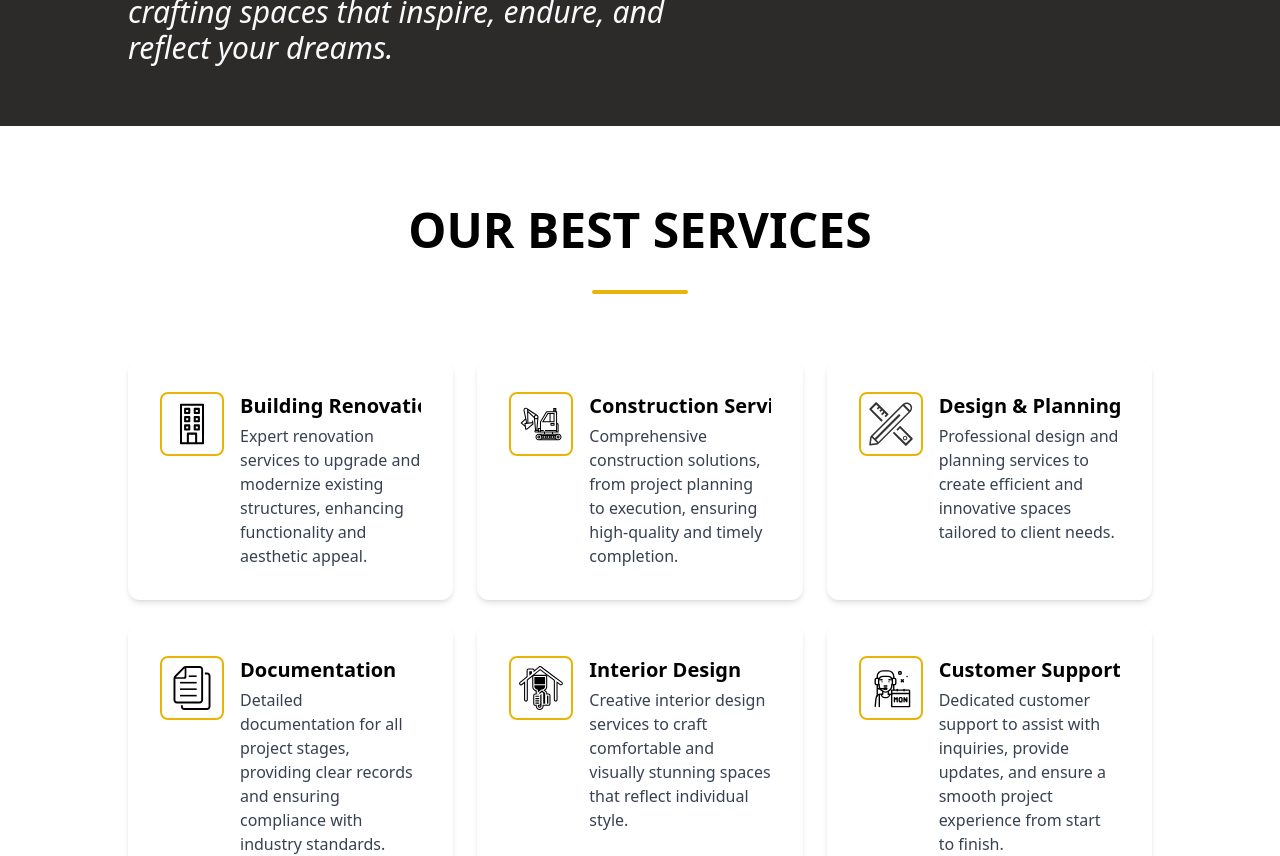
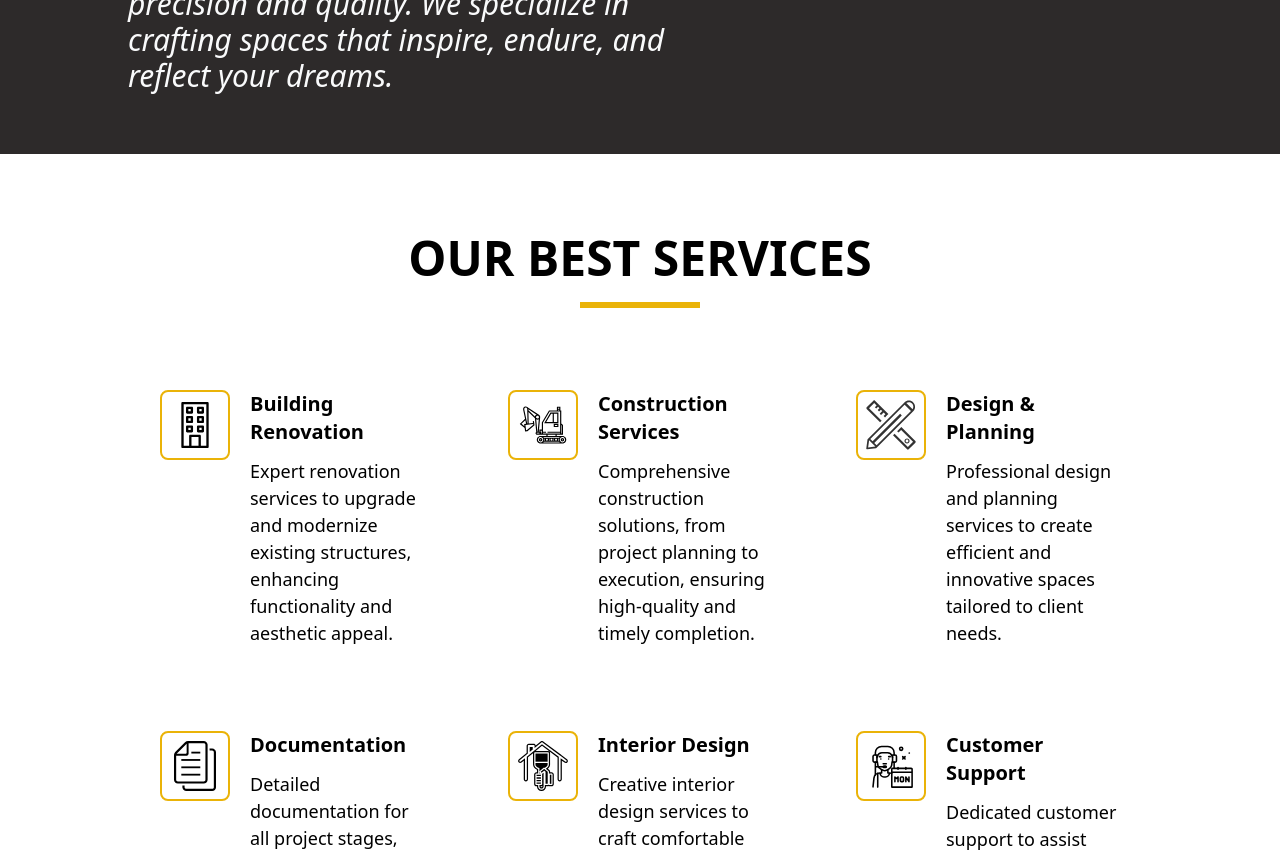
Before and after one commit to tahasyeed/construction-site, a React (Vite) app: page / in a window 1280 px wide. Shown: the part 1820-2676 px from the top of the page. Built offline with nearby package versions, Linux system fonts and the light colour scheme.

Commit message:
hero setting

```diff
--- a/src/sections/Services.jsx
+++ b/src/sections/Services.jsx
@@ -1,65 +1,65 @@
-// import React from 'react';
-// import {motion} from 'framer-motion'
-// import { slideUpVariants , zoomInVariants } from './animation';
-// import { allservices } from '../export';
+import React from 'react';
+import {motion} from 'framer-motion'
+import { slideUpVariants , zoomInVariants } from './animation';
+import { allservices } from '../export';
 
-// const Services = () => {
-//     return (
-//         <div id='services' className='w-full bg-white'>
-//             <motion.div
-//             initial="hidden"
-//             whileInView="visible"
-//             variants={slideUpVariants}
-//             className='lg:w-[80%] w-[90%] m-auto py-[60px] flex flex-col justify-between items-center gap-[20px]'
+const Services = () => {
+    return (
+        <div id='services' className='w-full bg-white'>
+            <motion.div
+            initial="hidden"
+            whileInView="visible"
+            variants={slideUpVariants}
+            className='lg:w-[80%] w-[90%] m-auto py-[60px] flex flex-col justify-between items-center gap-[20px]'
 
-//             >
-//                 <motion.h3
-//                 variants={slideUpVariants}
-//                 className='text-yellow-500 text-2xl uppercase'
-//                 >
-//                     {/* Special Offer */}
-//                 </motion.h3>
-//                 <motion.h2
-//                 variants={slideUpVariants}
-//                 className='uppercase text-black text-5xl font-bold text-center'
-//                 >Our Best Services</motion.h2>
-//                 <motion.div
-//                 variants={zoomInVariants}
-//                 className='w-[120px] h-[6px] bg-yellow-500'
-//                 >
-//                 </motion.div>
-//                 <motion.div
-//                 initial='hidden'
-//                 whileInView='visible'
-//                 variants={zoomInVariants}
-//                 className='w-full grid lg:grid-cols-3 grid-cols-1 justify-center
-//                 gap-[20px] items-start mt-[30px]'
-//                 >
-//                     {
-//                         allservices.map((service, index) => (
-//                             <motion.div
-//                             key={index}
-//                             variants={zoomInVariants}
-//                             className='flex justify-center items-start gap-5 p-8'
-//                             >
-//                                     <img src={service.icon} alt='icon' className='w-[70px] border-2 border-yellow-500 hover:bg-yellow-500 rounded-lg p-2'/>
-//                                     <div className='flex flex-col justify-center items-start gap-3'>
-//                                         <h3 className='text-xl font-bold text-black'>{service.title}</h3>
-//                                         <p className='text-[18px]'>{service.about}</p>
-//                                     </div>
+            >
+                <motion.h3
+                variants={slideUpVariants}
+                className='text-yellow-500 text-2xl uppercase'
+                >
+                    {/* Special Offer */}
+                </motion.h3>
+                <motion.h2
+                variants={slideUpVariants}
+                className='uppercase text-black text-5xl font-bold text-center'
+                >Our Best Services</motion.h2>
+                <motion.div
+                variants={zoomInVariants}
+                className='w-[120px] h-[6px] bg-yellow-500'
+                >
+                </motion.div>
+                <motion.div
+                initial='hidden'
+                whileInView='visible'
+                variants={zoomInVariants}
+                className='w-full grid lg:grid-cols-3 grid-cols-1 justify-center
+                gap-[20px] items-start mt-[30px]'
+                >
+                    {
+                        allservices.map((service, index) => (
+                            <motion.div
+                            key={index}
+                            variants={zoomInVariants}
+                            className='flex justify-center items-start gap-5 p-8'
+                            >
+                                    <img src={service.icon} alt='icon' className='w-[70px] border-2 border-yellow-500 hover:bg-yellow-500 rounded-lg p-2'/>
+                                    <div className='flex flex-col justify-center items-start gap-3'>
+                                        <h3 className='text-xl font-bold text-black'>{service.title}</h3>
+                                        <p className='text-[18px]'>{service.about}</p>
+                                    </div>
 
-//                             </motion.div>
-//                         ))
-//                     }
+                            </motion.div>
+                        ))
+                    }
 
-//                 </motion.div>
-//             </motion.div>
+                </motion.div>
+            </motion.div>
 
-//         </div>
-//     );
-// };
+        </div>
+    );
+};
 
-// export default Services;
+export default Services;
 
 
 
@@ -81,66 +81,66 @@
 
 
 
-import React from 'react';
-import {motion} from 'framer-motion'
-import { slideUpVariants , zoomInVariants } from './animation';
-import { allservices } from '../export';
+// import React from 'react';
+// import {motion} from 'framer-motion'
+// import { slideUpVariants , zoomInVariants } from './animation';
+// import { allservices } from '../export';
 
-const Services = () => {
-    return (
-        <div id='services' className='w-full bg-white overflow-hidden'>
-            <motion.div
-            initial="hidden"
-            whileInView="visible"
-            variants={slideUpVariants}
-            className='lg:w-[80%] w-[90%] m-auto py-[60px] flex flex-col justify-between items-center gap-[20px]'
-            >
-                <motion.h3
-                variants={slideUpVariants}
-                className='text-yellow-500 text-2xl uppercase'
-                >
-                    {/* Special Offer */}
-                </motion.h3>
-                <motion.h2
-                variants={slideUpVariants}
-                className='uppercase text-black text-4xl sm:text-5xl font-bold text-center'
-                >Our Best Services</motion.h2>
-                <motion.div
-                variants={zoomInVariants}
-                className='w-24 h-1 bg-yellow-500 my-4 rounded-full'
-                />
+// const Services = () => {
+//     return (
+//         <div id='services' className='w-full bg-white overflow-hidden'>
+//             <motion.div
+//             initial="hidden"
+//             whileInView="visible"
+//             variants={slideUpVariants}
+//             className='lg:w-[80%] w-[90%] m-auto py-[60px] flex flex-col justify-between items-center gap-[20px]'
+//             >
+//                 <motion.h3
+//                 variants={slideUpVariants}
+//                 className='text-yellow-500 text-2xl uppercase'
+//                 >
+//                     {/* Special Offer */}
+//                 </motion.h3>
+//                 <motion.h2
+//                 variants={slideUpVariants}
+//                 className='uppercase text-black text-4xl sm:text-5xl font-bold text-center'
+//                 >Our Best Services</motion.h2>
+//                 <motion.div
+//                 variants={zoomInVariants}
+//                 className='w-24 h-1 bg-yellow-500 my-4 rounded-full'
+//                 />
 
-                <motion.div
-                initial='hidden'
-                whileInView='visible'
-                variants={zoomInVariants}
-                className='w-full grid lg:grid-cols-3 md:grid-cols-2 grid-cols-2 gap-6 justify-center items-start mt-[30px]'
-                >
-                    {
-                        allservices.map((service, index) => (
-                            <motion.div
-                            key={index}
-                            variants={zoomInVariants}
-                            className='flex justify-start items-start gap-4 p-4 lg:p-8 h-full bg-white rounded-xl shadow-md overflow-hidden'
-                            >
-                                <img
-                                    src={service.icon}
-                                    alt='icon'
-                                    className='w-12 lg:w-16 border-2 border-yellow-500 hover:bg-yellow-500 rounded-lg p-2 flex-shrink-0'
-                                />
-                                <div className='flex flex-col justify-center items-start gap-1 overflow-hidden'>
-                                    <h3 className='text-sm sm:text-lg lg:text-xl font-bold text-black truncate'>{service.title}</h3>
-                                    <p className='text-[12px] sm:text-[14px] lg:text-[16px] text-gray-700 overflow-hidden'>
-                                        {service.about}
-                                    </p>
-                                </div>
-                            </motion.div>
-                        ))
-                    }
-                </motion.div>
-            </motion.div>
-        </div>
-    );
-};
+//                 <motion.div
+//                 initial='hidden'
+//                 whileInView='visible'
+//                 variants={zoomInVariants}
+//                 className='w-full grid lg:grid-cols-3 md:grid-cols-2 grid-cols-2 gap-6 justify-center items-start mt-[30px]'
+//                 >
+//                     {
+//                         allservices.map((service, index) => (
+//                             <motion.div
+//                             key={index}
+//                             variants={zoomInVariants}
+//                             className='flex justify-start items-start gap-4 p-4 lg:p-8 h-full bg-white rounded-xl shadow-md overflow-hidden'
+//                             >
+//                                 <img
+//                                     src={service.icon}
+//                                     alt='icon'
+//                                     className='w-12 lg:w-16 border-2 border-yellow-500 hover:bg-yellow-500 rounded-lg p-2 flex-shrink-0'
+//                                 />
+//                                 <div className='flex flex-col justify-center items-start gap-1 overflow-hidden'>
+//                                     <h3 className='text-sm sm:text-lg lg:text-xl font-bold text-black truncate'>{service.title}</h3>
+//                                     <p className='text-[12px] sm:text-[14px] lg:text-[16px] text-gray-700 overflow-hidden'>
+//                                         {service.about}
+//                                     </p>
+//                                 </div>
+//                             </motion.div>
+//                         ))
+//                     }
+//                 </motion.div>
+//             </motion.div>
+//         </div>
+//     );
+// };
 
-export default Services;
+// export default Services;
```
Also changed, not shown: src/sections/Hero.jsx (+134 -7 lines).
